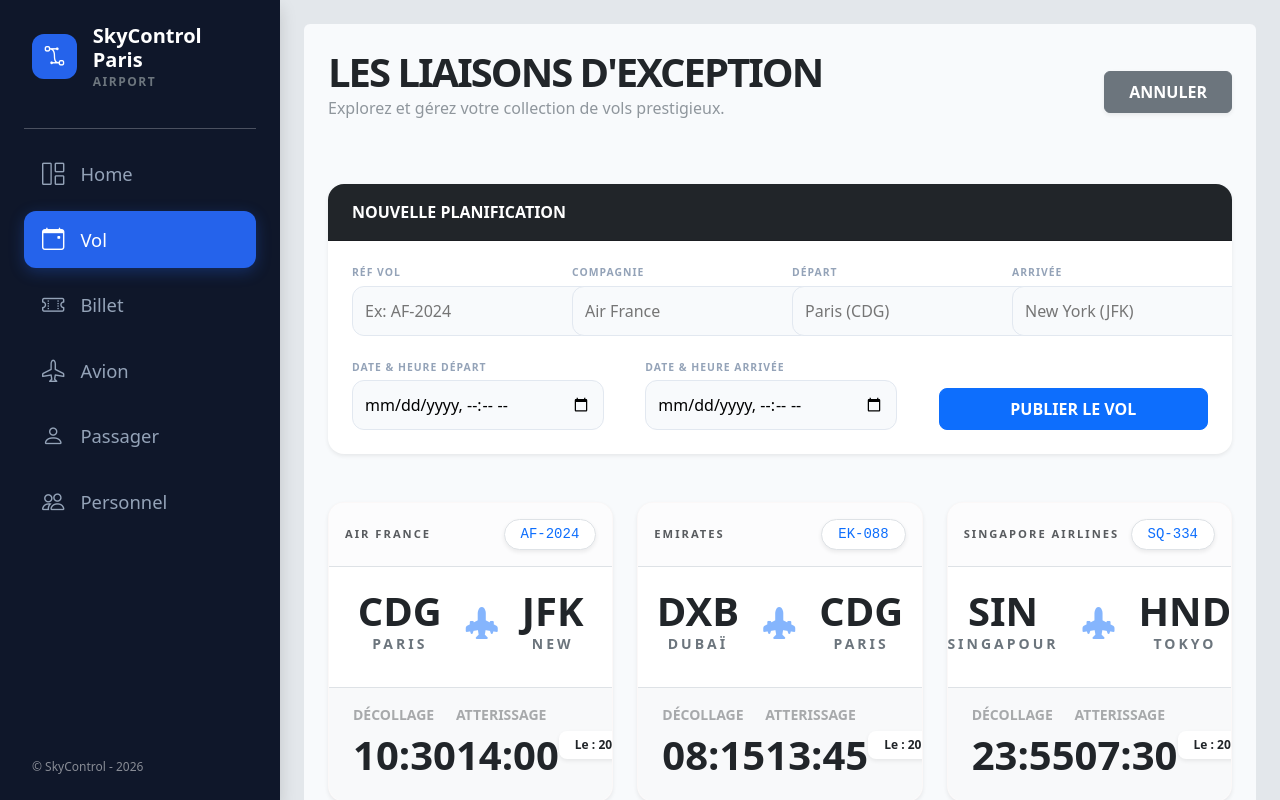
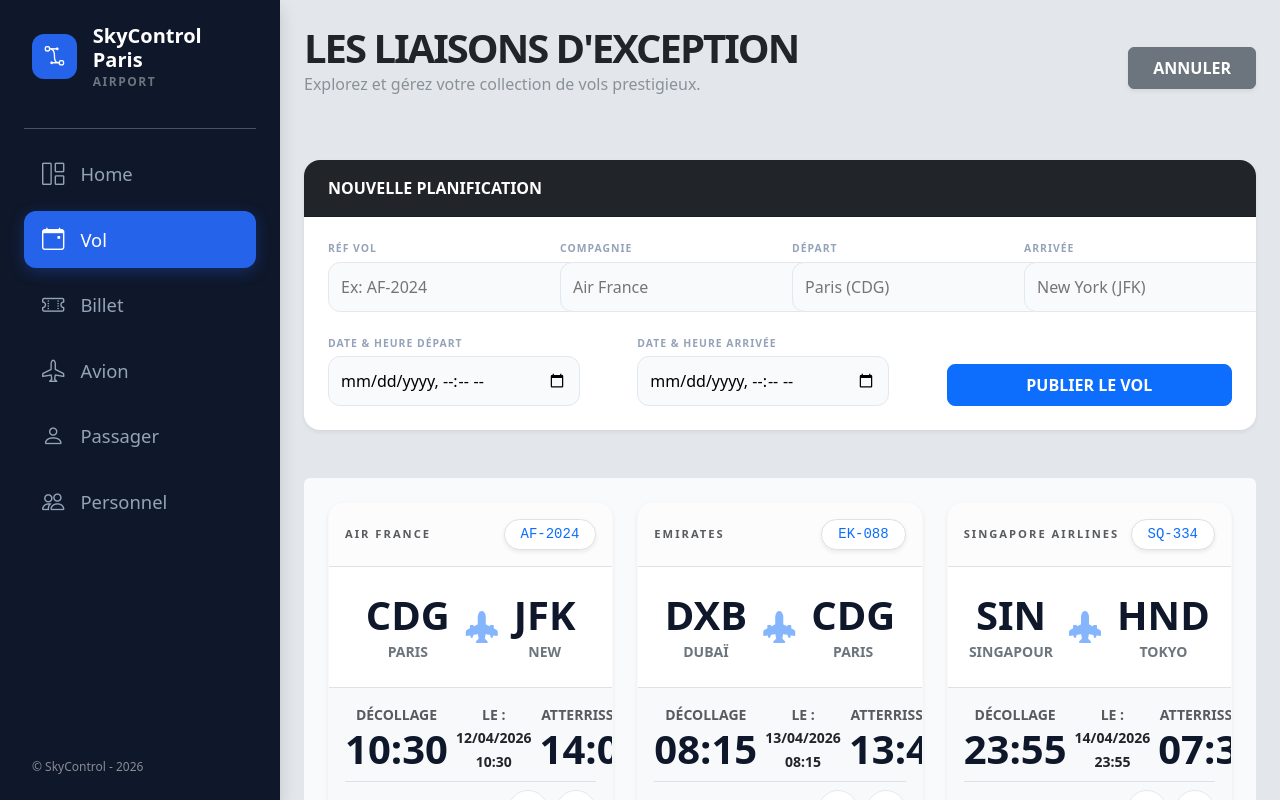
Before and after one commit to Palouziii/SkyControl, a React (Vite) app: page /Vol in a window 1280 px wide. Both pictures are taken after a click on the button "+ PLANIFIER UN VOL". Shown: the top 800 px of the page. Built offline with nearby package versions, Linux system fonts and the light colour scheme.

Commit message:
+ Add & Delete Vol → VolCard

```diff
--- a/src/components/Vol/VolCard.jsx
+++ b/src/components/Vol/VolCard.jsx
@@ -1,182 +1,86 @@
-import { useState } from "react";
 import "../../css/VolCard.css";
-import VolService from "../../services/VolService";
 
-export default function VolCard() {
-  const [showAdd, setShowAdd] = useState(false);
-  const vols = VolService.getAll();
+export default function VolCard({ vols, remove }) {
+  const formatCity = (str) => (str ? str.split(" ")[0] : "");
 
-  // Extraction propre des données pour l'affichage Premium
-  const formatCity = (str) => str.split(" ")[0];
-  const formatCode = (str) => str.match(/\((.*?)\)/)?.[1] || str;
-  const formatTime = (str) => str.split(" ")[1];
-  const formatDate = (str) => str.split(" ")[0];
+  const formatCode = (str) => {
+    if (!str) return "";
+    const match = str.match(/\((.*?)\)/);
+    return match ? match[1] : str;
+  };
+
+  const formatFullDate = (str) => {
+    const d = new Date(str);
+    const jour = String(d.getDate()).padStart(2, '0');
+    const mois = String(d.getMonth() + 1).padStart(2, '0');
+    const annee = d.getFullYear();
+    const heures = String(d.getHours()).padStart(2, '0');
+    const minutes = String(d.getMinutes()).padStart(2, '0');
+
+    return jour + "/" + mois + "/" + annee + " " + heures + ":" + minutes;
+  };
+
+  const formatTime = (str) => {
+    const d = new Date(str);
+    return String(d.getHours()).padStart(2, '0') + ":" + String(d.getMinutes()).padStart(2, '0');
+  };
 
   return (
     <div className="vol-page-wrapper-premium p-4 rounded">
-      {/* HEADER SECTION */}
-      <header className="page-header-prestige-vol d-flex justify-content-between align-items-center mb-5">
-        <div className="title-area-vol">
-          <h1 className="display-6 fw-black text-dark text-uppercase tracking-tighter mb-0">
-            Les Liaisons d'Exception
-          </h1>
-          <p className="text-secondary opacity-75">
-            Explorez et gérez votre collection de vols prestigieux.
-          </p>
-        </div>
-        <div className="header-actions">
-          <button
-            className={`btn ${showAdd ? "btn-secondary" : "btn-dark"} px-4 py-2 fw-bold shadow-sm transition-all`}
-            onClick={() => setShowAdd(!showAdd)}
-          >
-            {showAdd ? "ANNULER" : "+ PLANIFIER UN VOL"}
-          </button>
-        </div>
-      </header>
-
-      {/* FORMULAIRE D'AJOUT (Basé sur ton constructor Vol) */}
-      {showAdd && (
-        <div className="card shadow-sm mb-5 border-0 animate-slide-down bg-white rounded-4 overflow-hidden">
-          <div className="card-header bg-dark text-white fw-bold py-3 px-4">
-            NOUVELLE PLANIFICATION
-          </div>
-          <div className="card-body p-4">
-            <form className="row g-4">
-              <div className="col-md-3">
-                <label className="label-form-prestige">RÉF VOL</label>
-                <input
-                  type="text"
-                  className="form-control-prestige"
-                  placeholder="Ex: AF-2024"
-                />
-              </div>
-              <div className="col-md-3">
-                <label className="label-form-prestige">COMPAGNIE</label>
-                <input
-                  type="text"
-                  className="form-control-prestige"
-                  placeholder="Air France"
-                />
-              </div>
-              <div className="col-md-3">
-                <label className="label-form-prestige">DÉPART</label>
-                <input
-                  type="text"
-                  className="form-control-prestige"
-                  placeholder="Paris (CDG)"
-                />
-              </div>
-              <div className="col-md-3">
-                <label className="label-form-prestige">ARRIVÉE</label>
-                <input
-                  type="text"
-                  className="form-control-prestige"
-                  placeholder="New York (JFK)"
-                />
-              </div>
-              <div className="col-md-4">
-                <label className="label-form-prestige">
-                  DATE & HEURE DÉPART
-                </label>
-                <input
-                  type="datetime-local"
-                  className="form-control-prestige"
-                />
-              </div>
-              <div className="col-md-4">
-                <label className="label-form-prestige">
-                  DATE & HEURE ARRIVÉE
-                </label>
-                <input
-                  type="datetime-local"
-                  className="form-control-prestige"
-                />
-              </div>
-              <div className="col-md-4 d-flex align-items-end">
-                <button
-                  type="submit"
-                  className="btn btn-primary w-100 py-2 fw-bold rounded-3"
-                >
-                  PUBLIER LE VOL
-                </button>
-              </div>
-            </form>
-          </div>
-        </div>
-      )}
-
-      {/* GRILLE DE CARTES */}
       <div className="row g-4">
         {vols.map((vol) => (
           <div className="col-12 col-md-6 col-lg-4" key={vol.ref_vol}>
-            <div className="prestige-trip-card shadow-sm rounded-4 overflow-hidden border-0 bg-white position-relative">
-              {/* BOUTON RÉSERVER (Flottant haut droit) */}
-              <a href="#" className="card-action-top text-decoration-none">
-                <span className="me-2 small fw-bold">RÉSERVER</span>
-                <i className="bi bi-arrow-right"></i>
-              </a>
+            <div className="prestige-trip-card shadow-sm rounded-4 overflow-hidden border-0 bg-white">
 
-              {/* CARD HEADER */}
               <div className="card-prestige-header d-flex justify-content-between align-items-center p-3 border-bottom bg-light-subtle">
-                <span className="compagnie-tag text-uppercase fw-extrabold tracking-wider text-muted small">
+                <span className="compagnie-tag text-uppercase fw-extrabold text-muted small">
                   {vol.compagnie}
                 </span>
-                <span className="reg-number-vol fw-mono text-primary px-3 py-1 rounded-pill bg-white shadow-sm border small">
+                <span className="reg-number-vol fw-mono text-primary px-3 py-1 rounded-pill bg-white border small shadow-sm">
                   {vol.ref_vol}
                 </span>
               </div>
 
-              {/* CARD BODY (Itinéraire Typographique) */}
               <div className="card-prestige-body p-4 text-center">
-                <div className="route-area-prestige d-flex justify-content-center align-items-center gap-2 mb-2">
-                  <div className="location-prestige">
-                    <span className="airport-code-prestige display-5 fw-black text-dark d-block">
-                      {formatCode(vol.depart)}
-                    </span>
-                    <span className="city-name-prestige text-uppercase fw-bold text-secondary small tracking-widest">
-                      {formatCity(vol.depart)}
-                    </span>
+                <div className="route-area-prestige d-flex justify-content-center align-items-center gap-2">
+                  <div className="location">
+                    <span className="display-5 fw-black d-block">{formatCode(vol.depart)}</span>
+                    <span className="text-uppercase small fw-bold text-secondary">{formatCity(vol.depart)}</span>
                   </div>
-
-                  <div className="plane-divider px-3">
-                    <i className="bi bi-airplane-engines-fill fs-2 text-primary opacity-50"></i>
-                  </div>
-
-                  <div className="location-prestige">
-                    <span className="airport-code-prestige display-5 fw-black text-dark d-block">
-                      {formatCode(vol.arrivé)}
-                    </span>
-                    <span className="city-name-prestige text-uppercase fw-bold text-secondary small tracking-widest">
-                      {formatCity(vol.arrivé)}
-                    </span>
+                  <i className="bi bi-airplane-engines-fill fs-2 text-primary opacity-50 px-2"></i>
+                  <div className="location">
+                    <span className="display-5 fw-black d-block">{formatCode(vol.arrivé)}</span>
+                    <span className="text-uppercase small fw-bold text-secondary">{formatCity(vol.arrivé)}</span>
                   </div>
                 </div>
               </div>
 
-              {/* CARD FOOTER (Horaires & Dates) */}
-              <div className="card-prestige-footer border-top pt-3 pb-3 px-4 bg-light d-flex justify-content-between align-items-center">
-                <div className="time-info">
-                  <span className="d-block small text-muted text-uppercase fw-bold opacity-50">
-                    Décollage
-                  </span>
-                  <span className="fw-black text-dark">
-                    {formatTime(vol.date_depart)}
-                  </span>
+              <div className="card-prestige-footer border-top p-3 bg-light">
+                <div className="d-flex justify-content-between align-items-center mb-2 text-center">
+                  <div className="time-block">
+                    <small className="text-uppercase text-muted fw-bold d-block">Décollage</small>
+                    <span className="display-6 fw-black">{formatTime(vol.date_depart)}</span>
+                  </div>
+
+                  <div className="date-block px-2">
+                    <small className="text-uppercase text-muted fw-bold d-block">Le :</small>
+                    <span className="small fw-bold text-dark">{formatFullDate(vol.date_depart)}</span>
+                  </div>
+
+                  <div className="time-block">
+                    <small className="text-uppercase text-muted fw-bold d-block">Atterrissage</small>
+                    <span className="display-6 fw-black">{formatTime(vol.date_arrivé)}</span>
+                  </div>
                 </div>
-                <div className="time-info">
-                  <span className="d-block small text-muted text-uppercase fw-bold opacity-50">
-                    Atterissage
-                  </span>
-                  <span className="fw-black text-dark">
-                    {formatTime(vol.date_arrivé)}
-                  </span>
-                </div>
-                <div className="date-info text-end">
-                  <span className="badge bg-white text-dark border-0 shadow-sm fw-bold py-2 px-3 rounded-3">
-                    Le : {formatDate(vol.date_depart)}
-                  </span>
+
+                <div className="d-flex justify-content-end gap-2 border-top pt-2">
+                  <button className="action-btn circle-btn"><i className="bi bi-sliders"></i></button>
+                  <button className="action-btn circle-btn delete" onClick={() => remove(vol.ref_vol)}>
+                    <i className="bi bi-trash3"></i>
+                  </button>
                 </div>
               </div>
+
             </div>
           </div>
         ))}
--- /dev/null
+++ b/src/components/Vol/VolForm.jsx
@@ -0,0 +1,96 @@
+export default function VolForm({ formData, setFormData, add }) {
+
+  const handleChange = (e) => {
+    setFormData({ ...formData, [e.target.name]: e.target.value });
+  };
+
+  return (
+    <div className="card shadow-sm mb-5 border-0 animate-slide-down bg-white rounded-4 overflow-hidden">
+      <div className="card-header bg-dark text-white fw-bold py-3 px-4">
+        NOUVELLE PLANIFICATION
+      </div>
+      <div className="card-body p-4">
+        <form className="row g-4" onSubmit={add}>
+          <div className="col-md-3">
+            <label className="label-form-prestige">RÉF VOL</label>
+            <input
+              type="text"
+              name="ref_vol"
+              className="form-control-prestige"
+              placeholder="Ex: AF-2024"
+              value={formData.ref_vol}
+              onChange={handleChange}
+              required
+            />
+          </div>
+          <div className="col-md-3">
+            <label className="label-form-prestige">COMPAGNIE</label>
+            <input
+              type="text"
+              name="compagnie"
+              className="form-control-prestige"
+              placeholder="Air France"
+              value={formData.compagnie}
+              onChange={handleChange}
+              required
+            />
+          </div>
+          <div className="col-md-3">
+            <label className="label-form-prestige">DÉPART</label>
+            <input
+              type="text"
+              name="depart"
+              className="form-control-prestige"
+              placeholder="Paris (CDG)"
+              value={formData.depart}
+              onChange={handleChange}
+              required
+            />
+          </div>
+          <div className="col-md-3">
+            <label className="label-form-prestige">ARRIVÉE</label>
+            <input
+              type="text"
+              name="arrivé"
+              className="form-control-prestige"
+              placeholder="New York (JFK)"
+              value={formData.arrivé}
+              onChange={handleChange}
+              required
+            />
+          </div>
+          <div className="col-md-4">
+            <label className="label-form-prestige">DATE & HEURE DÉPART</label>
+            <input
+              type="datetime-local"
+              name="date_depart"
+              className="form-control-prestige"
+              value={formData.date_depart}
+              onChange={handleChange}
+              required
+            />
+          </div>
+          <div className="col-md-4">
+            <label className="label-form-prestige">DATE & HEURE ARRIVÉE</label>
+            <input
+              type="datetime-local"
+              name="date_arrivé"
+              className="form-control-prestige"
+              value={formData.date_arrivé}
+              onChange={handleChange}
+              required
+            />
+          </div>
+          <div className="col-md-4 d-flex align-items-end">
+            <button
+              type="submit"
+              className="btn btn-primary w-100 py-2 fw-bold rounded-3"
+            >
+              PUBLIER LE VOL
+            </button>
+          </div>
+        </form>
+      </div>
+    </div>
+  );
+}
--- a/src/pages/Vol.jsx
+++ b/src/pages/Vol.jsx
@@ -1,9 +1,76 @@
+import { useState } from "react";
 import VolCard from "../components/Vol/VolCard";
+import VolService from "../services/VolService";
+import VolForm from "../components/Vol/VolForm";
 
 export default function Vol() {
+  const [vols, setVols] = useState(VolService.getAll());
+  const [formData, setFormData] = useState({
+    ref_vol: "",
+    compagnie: "",
+    depart: "",
+    arrivé: "",
+    date_depart: "",
+    date_arrivé: "",
+  });
+
+  const add = (e) => {
+    e.preventDefault();
+    VolService.add(formData);
+    setVols([...VolService.getAll()]);
+    resetForm();
+    setShowAdd(false);
+  };
+
+  const resetForm = () => {
+    setFormData({
+      ref_vol: "",
+      compagnie: "",
+      depart: "",
+      arrivé: "",
+      date_depart: "",
+      date_arrivé: "",
+    });
+  };
+
+  const handleRemove = (ref_vol) => {
+    const updatedList = VolService.remove(ref_vol);
+    setVols([...updatedList]);
+  };
+
+  const [showAdd, setShowAdd] = useState(false);
+
   return (
-    <div>
-      <VolCard />
-    </div>
+    <>
+      <header className="page-header-prestige-vol d-flex justify-content-between align-items-center mb-5">
+        <div className="title-area-vol">
+          <h1 className="display-6 fw-black text-dark text-uppercase tracking-tighter mb-0">
+            Les Liaisons d'Exception
+          </h1>
+          <p className="text-secondary opacity-75">
+            Explorez et gérez votre collection de vols prestigieux.
+          </p>
+        </div>
+        <div className="header-actions">
+          <button
+            className={`btn ${showAdd ? "btn-secondary" : "btn-dark"} px-4 py-2 fw-bold shadow-sm transition-all`}
+            onClick={() => setShowAdd(!showAdd)}
+          >
+            {showAdd ? "ANNULER" : "+ PLANIFIER UN VOL"}
+          </button>
+        </div>
+      </header>
+
+      {showAdd && (
+        <VolForm
+          formData={formData}
+          setFormData={setFormData}
+          add={add}
+          onCancel={() => setShowAdd(false)}
+        />
+      )}
+
+      <VolCard vols={vols} remove={handleRemove} />
+    </>
   );
 }
--- a/src/services/AvionService.js
+++ b/src/services/AvionService.js
@@ -18,14 +18,15 @@ export class AvionService{
             data.compagnie,
         );
         this.avions.push(avion);
-    }
+        }
 
     getByImmatriculation(immatriculation) {
         return this.avions.find((avion) => avion.immatriculation == immatriculation);
     }
 
     remove(immatriculation) {
-        return this.avions.filter((avion) => avion.immatriculation != immatriculation);
+        this.avions = this.avions.filter((avion) => avion.immatriculation != immatriculation);
+        return this.avions
     }
 }
 
--- a/src/services/VolService.js
+++ b/src/services/VolService.js
@@ -1,6 +1,7 @@
 import { ListeVols } from "../data/FakeData";
+import { Vol } from "../model/Vol";
 
-export class ServiceVol{
+export class VolService{
     constructor(){
         this.vols = ListeVols;
     }
@@ -8,6 +9,28 @@ export class ServiceVol{
         getAll(){
             return this.vols
         }
+
+        add(data) {
+            const vol = new Vol(
+                data.ref_vol,
+                data.compagnie,
+                data.depart,
+                data.arrivé,
+                data.date_depart,
+                data.date_arrivé,
+        );
+        this.vols.push(vol);
+        }
+
+        getByRefVol(ref_vol){
+            return this.vols.find(vol => vol.ref_vol == ref_vol)
+        }
+
+        remove(ref_vol){
+            this.vols = this.vols.filter(vol => vol.ref_vol != ref_vol)
+            return this.vols
+        }
+
 }
 
-export default new ServiceVol()
+export default new VolService()
```
Also changed, not shown: src/pages/Avion.jsx (+4 -4 lines).
